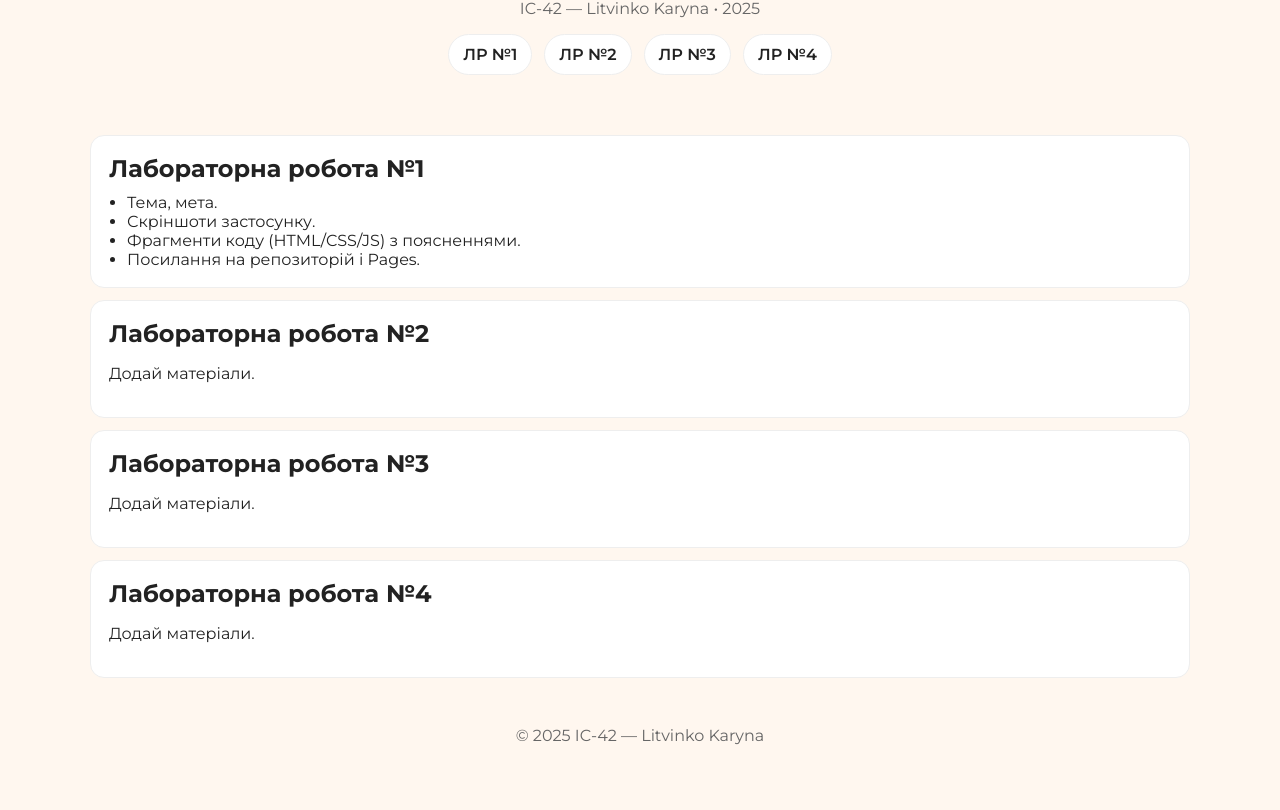
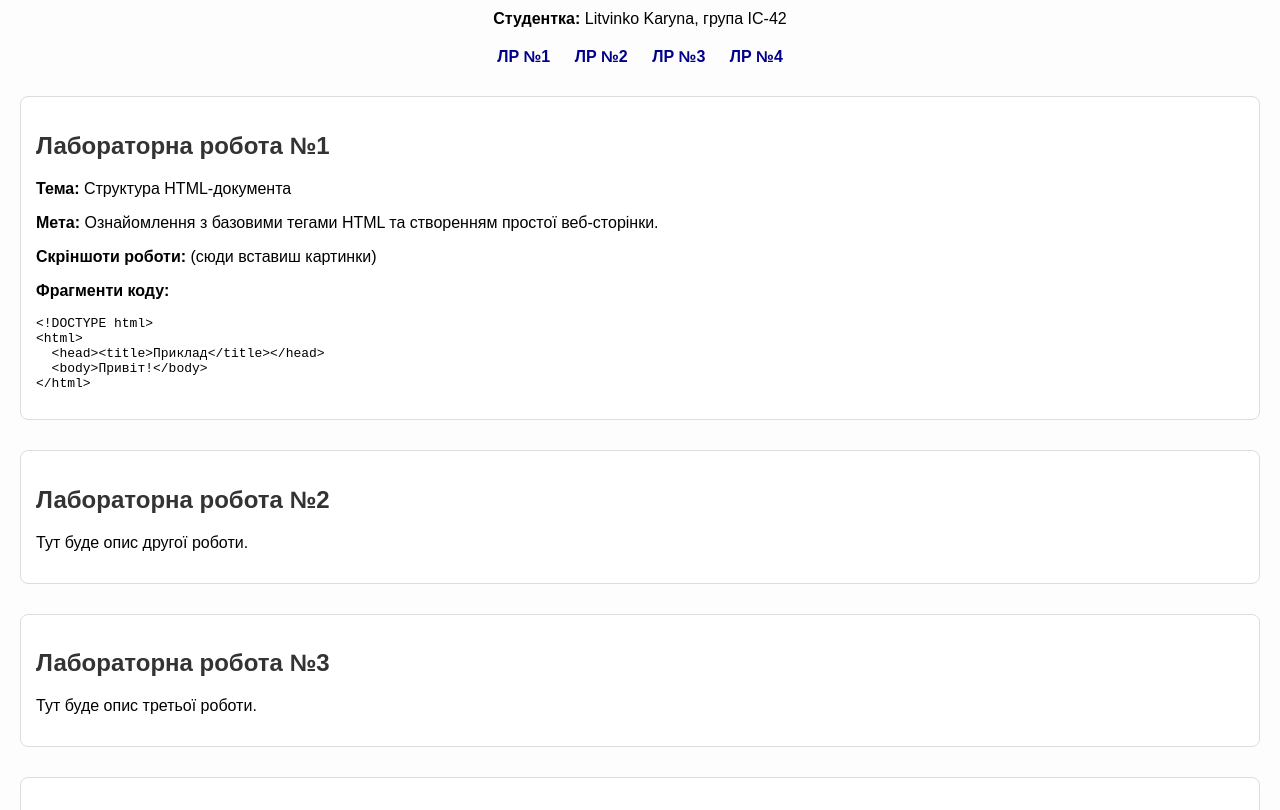
Before and after one commit to litvinko06/IC-42_appRECORD-LitvinkoKaryna-FIOT-2025, a plain HTML site: page index.html in a window 1280 px wide. Shown: the part 70-880 px from the top of the page. Before the commit the page ends 851 px from the top, so only its background shows below. Drawn offline with Linux system fonts and the light colour scheme.

Commit message:
Оновлено index.html — звітна структура

```diff
--- a/index.html
+++ b/index.html
@@ -2,118 +2,93 @@
 <html lang="uk">
   <head>
     <meta charset="UTF-8" />
-    <meta name="viewport" content="width=device-width,initial-scale=1" />
-    <title>Звітні HTML — IC-42 Litvinko Karyna</title>
-    <link rel="preconnect" href="https://fonts.googleapis.com" />
-    <link rel="preconnect" href="https://fonts.gstatic.com" crossorigin />
-    <link
-      href="https://fonts.googleapis.com/css2?family=Montserrat:wght@400;600;700;800&display=swap"
-      rel="stylesheet"
-    />
+    <title>Звіти лабораторних робіт — IC-42 Litvinko Karyna</title>
     <style>
-      :root {
-        --accent: #ff7a00;
-      }
       body {
-        margin: 0;
-        background: #fff7ef;
-        color: #222;
-        font-family: Montserrat, system-ui, Arial, sans-serif;
-      }
-      .container {
-        width: min(1100px, 92%);
-        margin-inline: auto;
-      }
-      header {
-        padding: 24px 0;
-        text-align: center;
+        font-family: Arial, sans-serif;
+        margin: 20px;
+        background: #fdfdfd;
       }
       h1 {
-        margin: 0;
-        font-weight: 800;
-      }
-      .meta {
-        color: #666;
-        margin-top: 6px;
+        text-align: center;
+        color: darkblue;
       }
       nav {
-        display: flex;
-        gap: 12px;
-        justify-content: center;
-        margin: 16px 0 24px;
-        flex-wrap: wrap;
+        text-align: center;
+        margin: 20px 0;
       }
       nav a {
-        padding: 10px 14px;
-        border-radius: 999px;
-        background: #fff;
-        border: 1px solid #eee;
+        margin: 0 10px;
         text-decoration: none;
-        color: #222;
-        font-weight: 600;
+        color: darkblue;
+        font-weight: bold;
       }
       nav a:hover {
-        border-color: var(--accent);
-        color: var(--accent);
+        color: orange;
       }
-      .panel {
+      section {
+        margin: 30px 0;
+        padding: 15px;
+        border: 1px solid #ddd;
+        border-radius: 8px;
         background: #fff;
-        border: 1px solid #eee;
-        border-radius: 14px;
-        padding: 18px;
-        margin: 12px 0;
       }
       h2 {
-        margin: 0 0 10px;
-      }
-      ul {
-        margin: 0;
-        padding-left: 18px;
+        color: #333;
       }
       footer {
-        padding: 20px 0;
         text-align: center;
-        color: #666;
+        margin-top: 40px;
+        font-size: 14px;
+        color: #555;
       }
     </style>
   </head>
   <body>
-    <header class="container">
-      <h1>Звітні HTML-документи лабораторних</h1>
-      <div class="meta">IC-42 — Litvinko Karyna • 2025</div>
+    <h1>Звітні HTML-документи лабораторних робіт</h1>
+    <p style="text-align: center">
+      <b>Студентка:</b> Litvinko Karyna, група IC-42
+    </p>
+
     <nav>
-        <a href="#lr1">ЛР №1</a><a href="#lr2">ЛР №2</a> <a href="#lr3">ЛР №3</a
-        ><a href="#lr4">ЛР №4</a>
+      <a href="#lr1">ЛР №1</a>
+      <a href="#lr2">ЛР №2</a>
+      <a href="#lr3">ЛР №3</a>
+      <a href="#lr4">ЛР №4</a>
     </nav>
-    </header>
-    <main class="container">
-      <section id="lr1" class="panel">
+
+    <section id="lr1">
       <h2>Лабораторна робота №1</h2>
-        <ul>
-          <li>Тема, мета.</li>
-          <li>Скріншоти застосунку.</li>
-          <li>Фрагменти коду (HTML/CSS/JS) з поясненнями.</li>
-          <li>Посилання на репозиторій і Pages.</li>
-        </ul>
+      <p><b>Тема:</b> Структура HTML-документа</p>
+      <p>
+        <b>Мета:</b> Ознайомлення з базовими тегами HTML та створенням простої
+        веб-сторінки.
+      </p>
+      <p><b>Скріншоти роботи:</b> (сюди вставиш картинки)</p>
+      <p><b>Фрагменти коду:</b></p>
+      <pre><code>&lt;!DOCTYPE html&gt;
+&lt;html&gt;
+  &lt;head&gt;&lt;title&gt;Приклад&lt;/title&gt;&lt;/head&gt;
+  &lt;body&gt;Привіт!&lt;/body&gt;
+&lt;/html&gt;
+</code></pre>
     </section>
-      <section id="lr2" class="panel">
+
+    <section id="lr2">
       <h2>Лабораторна робота №2</h2>
-        <p>Додай матеріали.</p>
+      <p>Тут буде опис другої роботи.</p>
     </section>
-      <section id="lr3" class="panel">
+
+    <section id="lr3">
       <h2>Лабораторна робота №3</h2>
-        <p>Додай матеріали.</p>
+      <p>Тут буде опис третьої роботи.</p>
     </section>
-      <section id="lr4" class="panel">
+
+    <section id="lr4">
       <h2>Лабораторна робота №4</h2>
-        <p>Додай матеріали.</p>
+      <p>Тут буде опис четвертої роботи.</p>
     </section>
-    </main>
-    <footer>
-      <p>&copy; <span id="y"></span> IC-42 — Litvinko Karyna</p>
-    </footer>
-    <script>
-      document.getElementById("y").textContent = new Date().getFullYear();
-    </script>
+
+    <footer>© 2025 Litvinko Karyna, IC-42</footer>
   </body>
 </html>
```
Lines whose indentation alone changed are shown as unchanged.
